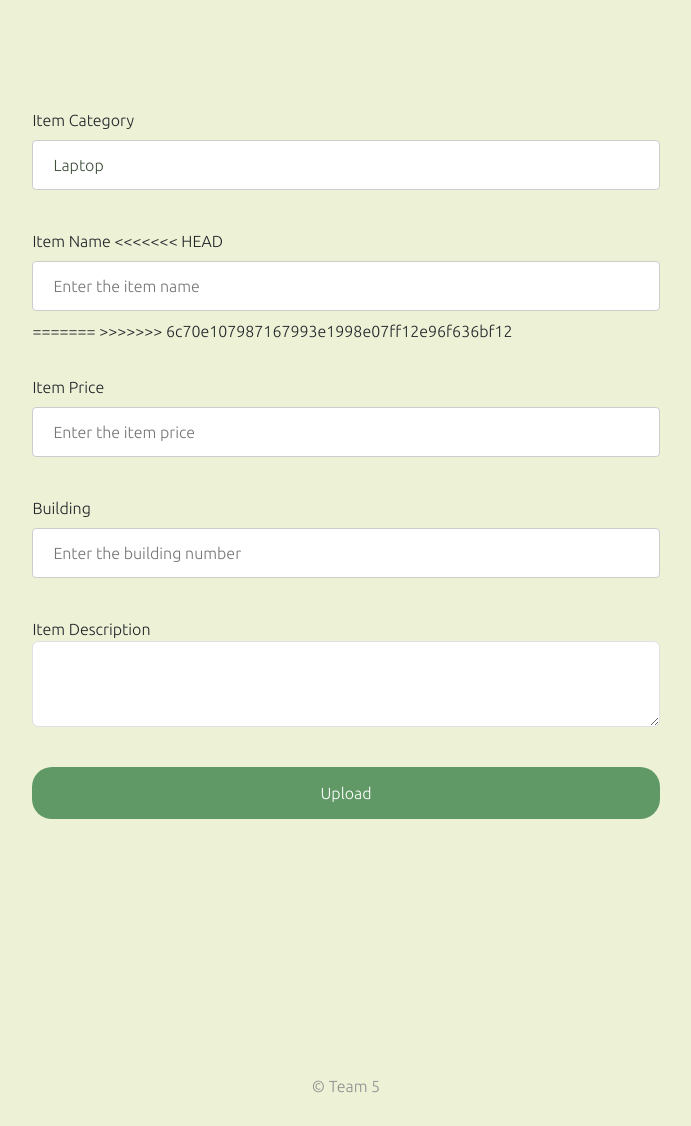
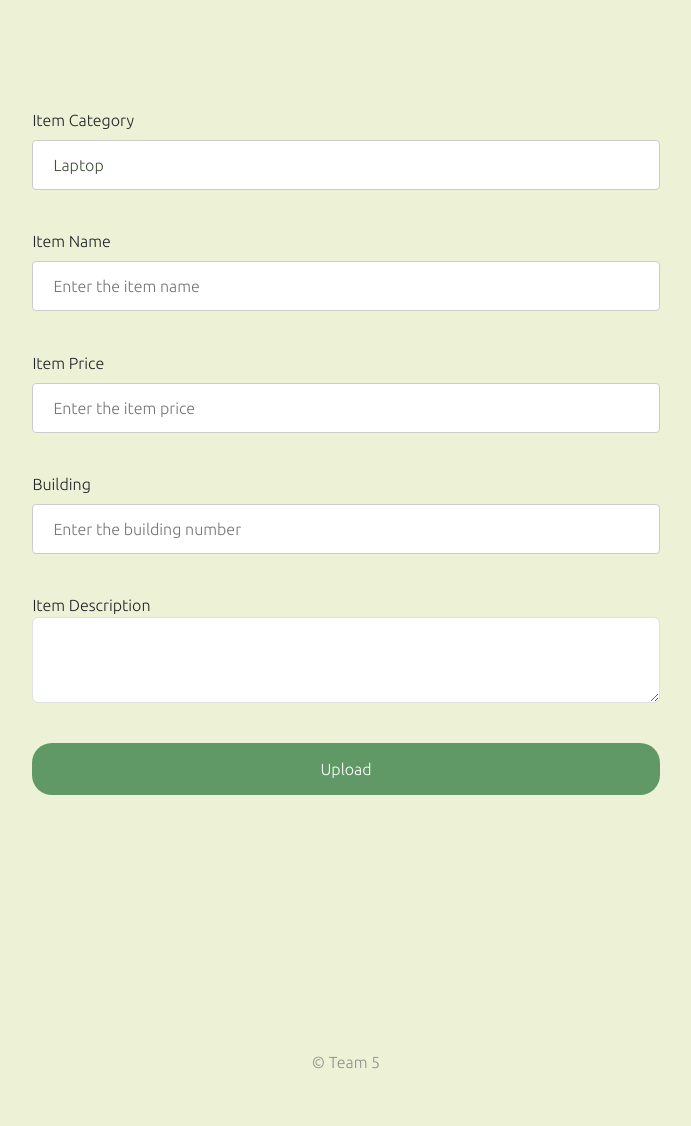
Before and after one commit to abdullah-alhabib/S2S, a Node server app: page /sell in a window 1280 px wide. Shown: the part 113-1239 px from the top of the page, without its empty margins (294-985 px from the left). After the commit the page ends 1182 px from the top, so only its background shows below. Run offline with Node 20, Linux system fonts and the light colour scheme; the visitor is signed in with stand-in values (Sample User, id 1); some libraries are stand-ins or nearby versions.

Commit message:
Item Name.

```diff
--- a/views/addItem.ejs
+++ b/views/addItem.ejs
@@ -68,10 +68,7 @@
         </div>
         <div class="form-group">
             <label for="itemName">Item Name</label>
-<<<<<<< HEAD
             <input name="itemName" required id="itemName"  type="text" placeholder="Enter the item name"/>
-=======
->>>>>>> 6c70e107987167993e1998e07ff12e96f636bf12
         </div>
         <div class="form-group">
             <label for="itemPrice">Item Price</label>
```
